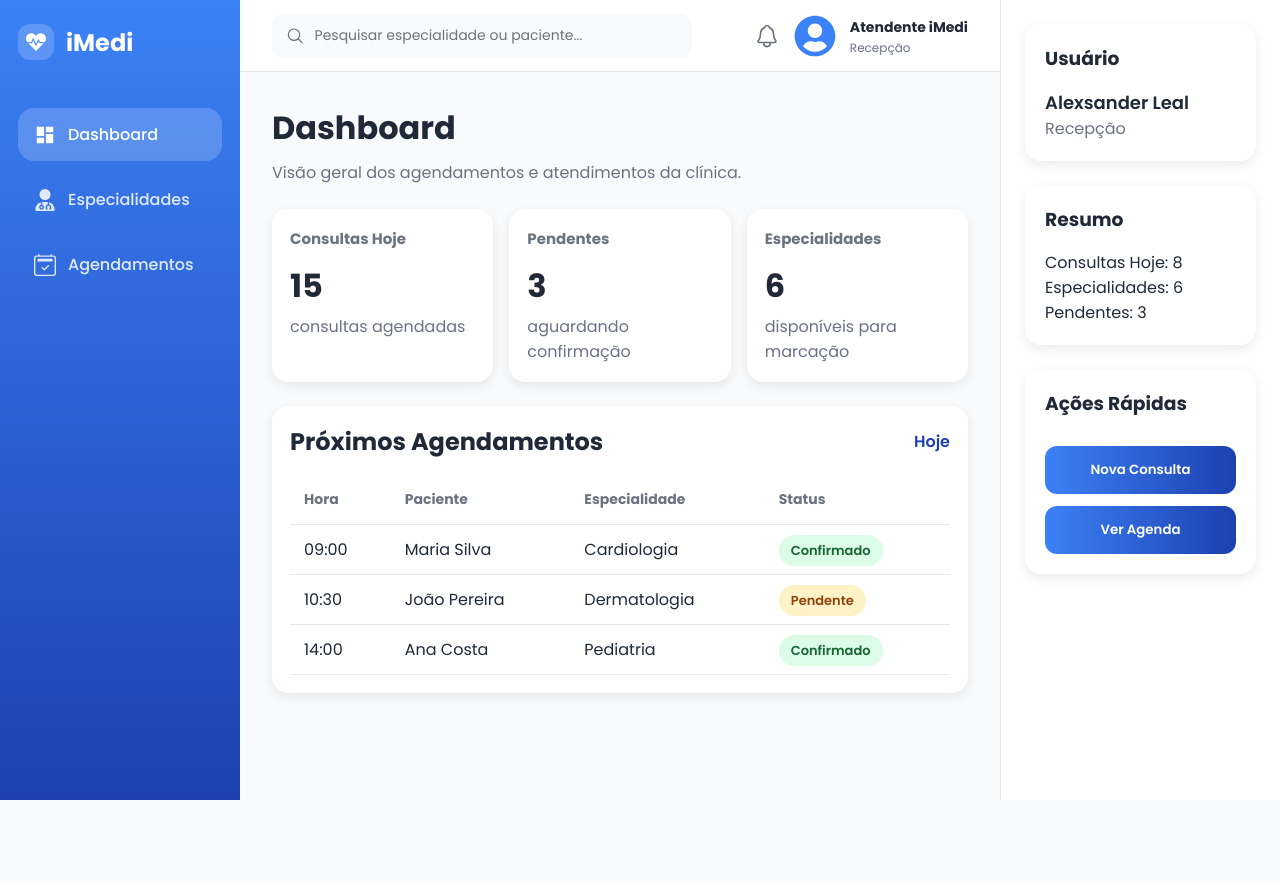
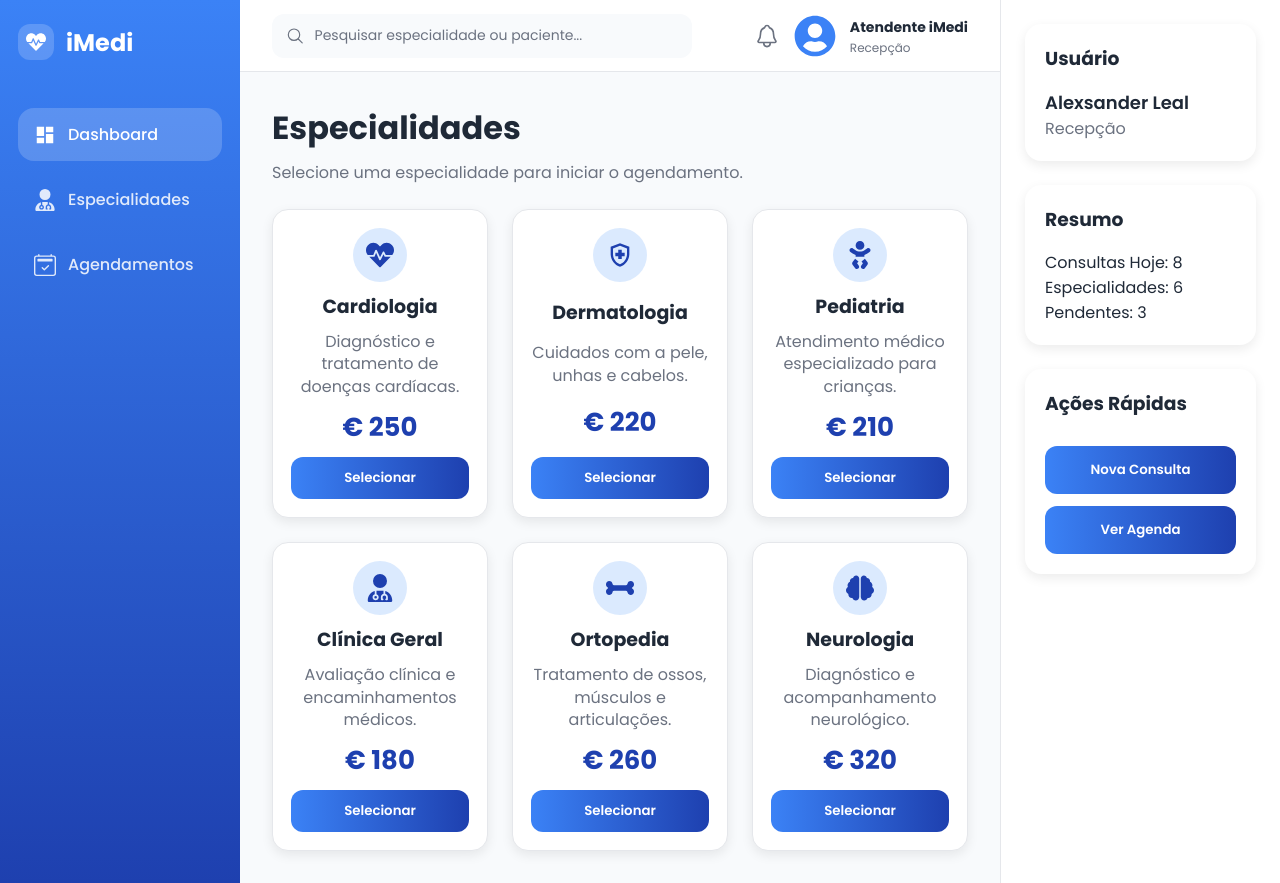
Before and after one commit to Leal86/imedi-react, a React (Vite) app: page / in a window 1280 px wide. Before the commit the page ends 800 px from the top, so only its background shows below. Built offline with nearby package versions, Linux system fonts and the light colour scheme.

Commit message:
Cria pagina de especialidades com cards dinamicos

```diff
--- a/src/App.jsx
+++ b/src/App.jsx
@@ -1,10 +1,10 @@
 import MainLayout from './components/MainLayout/MainLayout'
-import Dashboard from './pages/Dashboard/Dashboard'
+import Especialidades from './pages/Especialidades/Especialidades'
 
 function App() {
   return (
     <MainLayout>
-      <Dashboard />
+      <Especialidades />
     </MainLayout>
   )
 }
--- /dev/null
+++ b/src/components/EspecialidadeCard/EspecialidadeCard.css
@@ -0,0 +1,82 @@
+.especialidade-card {
+  min-height: 235px;
+  padding: 18px;
+
+  display: flex;
+  flex-direction: column;
+  align-items: center;
+  justify-content: space-between;
+  gap: 10px;
+
+  text-align: center;
+
+  background-color: var(--color-white);
+  border: 1px solid #e5e7eb;
+  border-radius: var(--radius-lg);
+  box-shadow: var(--shadow-card);
+
+  transition: transform 0.2s ease, box-shadow 0.2s ease, border-color 0.2s ease;
+}
+
+.especialidade-card:hover {
+  transform: translateY(-4px);
+  border-color: var(--color-primary);
+  box-shadow: 0 8px 20px rgba(0, 0, 0, 0.1);
+}
+
+.especialidade-card__icon {
+  width: 54px;
+  height: 54px;
+
+  display: flex;
+  align-items: center;
+  justify-content: center;
+
+  border-radius: 50%;
+
+  background-color: #dbeafe;
+  color: var(--color-primary-dark);
+
+  font-size: 28px;
+}
+
+.especialidade-card h3 {
+  font-size: 19px;
+  margin: 0;
+}
+
+.especialidade-card p {
+  min-height: 44px;
+  color: var(--color-text-muted);
+  line-height: 1.4;
+}
+
+.especialidade-card__price {
+  font-size: 26px;
+  font-weight: 700;
+  color: var(--color-primary-dark);
+}
+
+.especialidade-card__button {
+  width: 100%;
+  padding: 11px;
+
+  border: none;
+  border-radius: var(--radius-md);
+
+  background: linear-gradient(
+    90deg,
+    var(--color-primary),
+    var(--color-primary-dark)
+  );
+
+  color: var(--color-white);
+  font-family: var(--font-main);
+  font-weight: 600;
+
+  cursor: pointer;
+}
+
+.especialidade-card__button:hover {
+  opacity: 0.92;
+}
--- /dev/null
+++ b/src/components/EspecialidadeCard/EspecialidadeCard.jsx
@@ -0,0 +1,38 @@
+import './EspecialidadeCard.css'
+
+import { FaHeartbeat, FaBaby, FaBone, FaBrain } from 'react-icons/fa'
+import { FaUserDoctor } from 'react-icons/fa6'
+import { MdOutlineHealthAndSafety } from 'react-icons/md'
+
+const icones = {
+  cardiologia: <FaHeartbeat />,
+  dermatologia: <MdOutlineHealthAndSafety />,
+  pediatria: <FaBaby />,
+  clinica: <FaUserDoctor />,
+  ortopedia: <FaBone />,
+  neurologia: <FaBrain />,
+}
+
+function EspecialidadeCard({ nome, descricao, valor, icone }) {
+  return (
+    <article className="especialidade-card">
+      <div className="especialidade-card__icon">
+        {icones[icone]}
+      </div>
+
+      <h3>{nome}</h3>
+
+      <p>{descricao}</p>
+
+      <span className="especialidade-card__price">
+        € {valor}
+      </span>
+
+      <button className="especialidade-card__button">
+        Selecionar
+      </button>
+    </article>
+  )
+}
+
+export default EspecialidadeCard
--- a/src/data/especialidadesData.js
+++ b/src/data/especialidadesData.js
@@ -2,36 +2,43 @@ export const especialidades = [
   {
     id: 1,
     nome: 'Cardiologia',
+    descricao: 'Diagnóstico e tratamento de doenças cardíacas.',
     valor: 250,
+    icone: 'cardiologia',
   },
-
   {
     id: 2,
     nome: 'Dermatologia',
+    descricao: 'Cuidados com a pele, unhas e cabelos.',
     valor: 220,
+    icone: 'dermatologia',
   },
-
   {
     id: 3,
     nome: 'Pediatria',
+    descricao: 'Atendimento médico especializado para crianças.',
     valor: 210,
+    icone: 'pediatria',
   },
-
   {
     id: 4,
     nome: 'Clínica Geral',
+    descricao: 'Avaliação clínica e encaminhamentos médicos.',
     valor: 180,
+    icone: 'clinica',
   },
-
   {
     id: 5,
     nome: 'Ortopedia',
+    descricao: 'Tratamento de ossos, músculos e articulações.',
     valor: 260,
+    icone: 'ortopedia',
   },
-
   {
     id: 6,
     nome: 'Neurologia',
+    descricao: 'Diagnóstico e acompanhamento neurológico.',
     valor: 320,
+    icone: 'neurologia',
   },
 ]
--- /dev/null
+++ b/src/pages/Especialidades/Especialidades.css
@@ -0,0 +1,45 @@
+.especialidades {
+  display: flex;
+  flex-direction: column;
+  gap: 24px;
+}
+
+.especialidades__header h1 {
+  font-size: 32px;
+  margin-bottom: 8px;
+  color: var(--color-text);
+}
+
+.especialidades__header p {
+  color: var(--color-text-muted);
+}
+
+.especialidades__grid {
+  display: grid;
+  grid-template-columns: repeat(3, 1fr);
+  gap: 24px;
+}
+
+/* ==========================
+   Tablet
+========================== */
+
+@media (max-width: 1200px) {
+  .especialidades__grid {
+    grid-template-columns: repeat(2, 1fr);
+  }
+}
+
+/* ==========================
+   Mobile
+========================== */
+
+@media (max-width: 768px) {
+  .especialidades__grid {
+    grid-template-columns: 1fr;
+  }
+
+  .especialidades__header h1 {
+    font-size: 28px;
+  }
+}
--- /dev/null
+++ b/src/pages/Especialidades/Especialidades.jsx
@@ -0,0 +1,33 @@
+import './Especialidades.css'
+
+import EspecialidadeCard from '../../components/EspecialidadeCard/EspecialidadeCard'
+
+import { especialidades } from '../../data/especialidadesData'
+
+function Especialidades() {
+  return (
+    <section className="especialidades">
+      <div className="especialidades__header">
+        <h1>Especialidades</h1>
+
+        <p>
+          Selecione uma especialidade para iniciar o agendamento.
+        </p>
+      </div>
+
+      <div className="especialidades__grid">
+        {especialidades.map((especialidade) => (
+          <EspecialidadeCard
+            key={especialidade.id}
+            nome={especialidade.nome}
+            descricao={especialidade.descricao}
+            valor={especialidade.valor}
+            icone={especialidade.icone}
+          />
+        ))}
+      </div>
+    </section>
+  )
+}
+
+export default Especialidades
```
Also changed, not shown: 1 other file (tests, documents, lock files or other folders).
